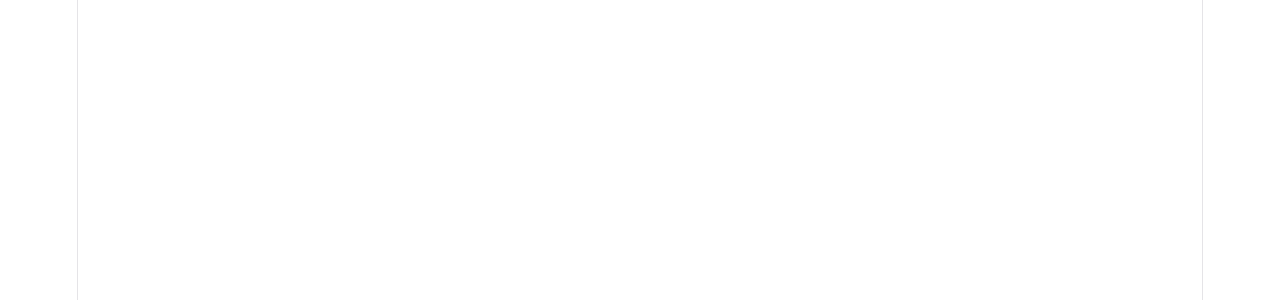
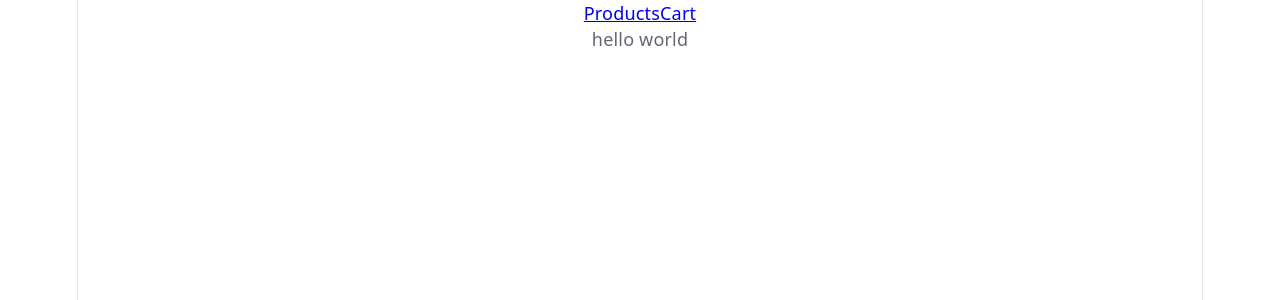
Before and after one commit to WDFQ/COMPX322_A4, a React (Vite) app in the folder ecommerce-assn4/: page / in a window 1280 px wide. Shown: the top 300 px of the page. Built offline with nearby package versions, Linux system fonts and the light colour scheme.

Commit message:
feat create navbar and setup router

```diff
--- a/ecommerce-assn4/src/App.jsx
+++ b/ecommerce-assn4/src/App.jsx
@@ -1,5 +1,16 @@
+import { Routes, Route } from 'react-router-dom'
+import { CartPage } from './pages/CartPage'
+import { ProductsPage } from './pages/ProductsPage'
+
 function App() {
-    return <></>
+    return (
+        <>
+            <Routes>
+                <Route path="/" element={<ProductsPage />}></Route>
+                <Route path="/cart" element={<CartPage />}></Route>
+            </Routes>
+        </>
+    )
 }
 
 export default App
--- a/ecommerce-assn4/src/main.jsx
+++ b/ecommerce-assn4/src/main.jsx
@@ -2,10 +2,13 @@ import { StrictMode } from 'react'
 import { createRoot } from 'react-dom/client'
 import './index.css'
 import App from './App.jsx'
-import { ProductsPage } from './pages/Products.jsx'
+import { ProductsPage } from './pages/ProductsPage.jsx'
+import { BrowserRouter } from 'react-router-dom'
 
 createRoot(document.getElementById('root')).render(
     <StrictMode>
-        <App />
+        <BrowserRouter>
+            <App />
+        </BrowserRouter>
     </StrictMode>
 )
--- /dev/null
+++ b/ecommerce-assn4/src/pages/CartPage.jsx
@@ -0,0 +1,7 @@
+export function CartPage() {
+    return (
+        <div>
+            <p>hi from cart</p>
+        </div>
+    )
+}
--- a/ecommerce-assn4/src/pages/products.jsx
+++ b/ecommerce-assn4/src/pages/ProductsPage.jsx
@@ -1,3 +1,5 @@
+import { NavBar } from './components/Navbar'
+
 export function ProductsPage() {
     // get products from api
 
@@ -5,6 +7,7 @@ export function ProductsPage() {
 
     return (
         <>
+            <NavBar />
             <p>hello world</p>
         </>
     )
--- /dev/null
+++ b/ecommerce-assn4/src/pages/components/Navbar.jsx
@@ -0,0 +1,10 @@
+import { Link, NavLink } from 'react-router-dom'
+
+export function NavBar() {
+    return (
+        <nav>
+            <NavLink to="/">Products</NavLink>
+            <NavLink to="/cart">Cart</NavLink>
+        </nav>
+    )
+}
```
Also changed, not shown: ecommerce-assn4/src/pages/CheckoutPage.jsx (added), ecommerce-assn4/src/pages/ProductDetailsPage.jsx (added), ecommerce-assn4/src/pages/cart.jsx (deleted), ecommerce-assn4/src/pages/checkout.jsx (deleted), ecommerce-assn4/src/pages/details.jsx (deleted), 1 other file (tests, documents, lock files or other folders).
